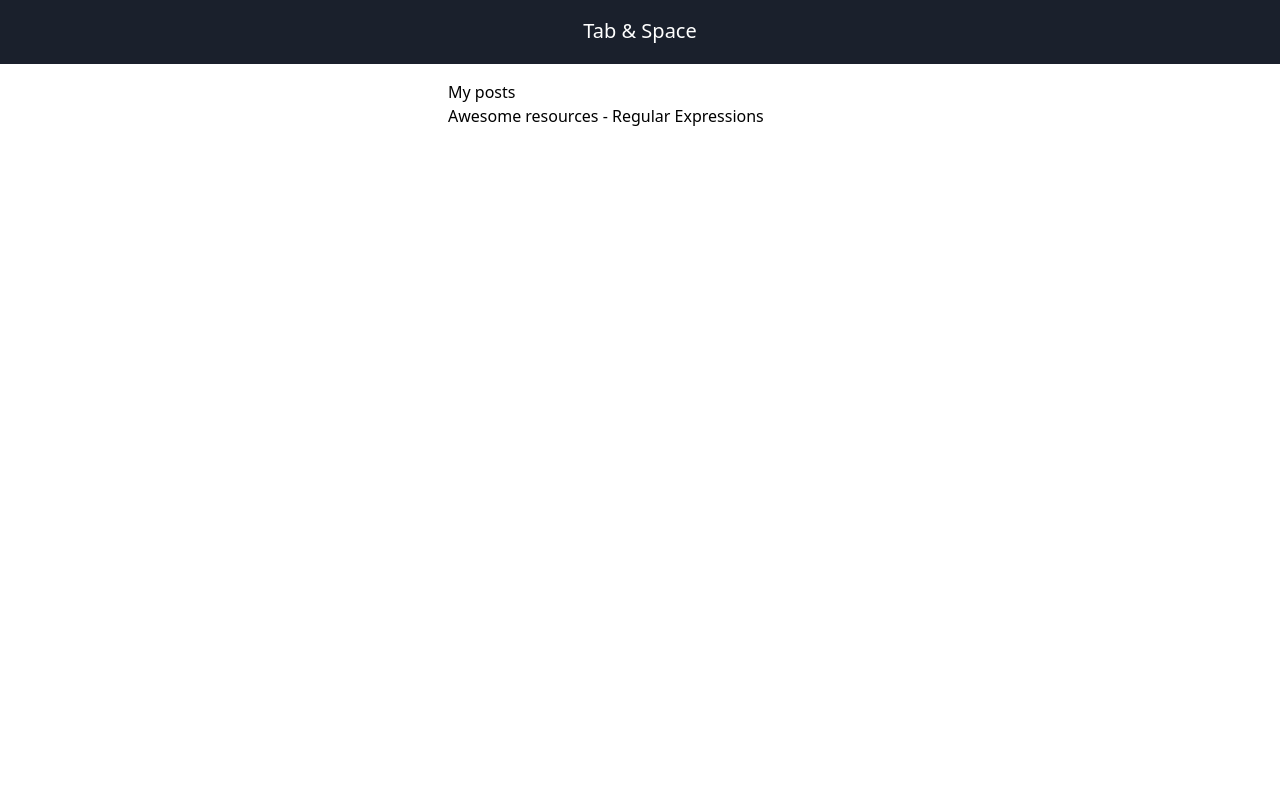
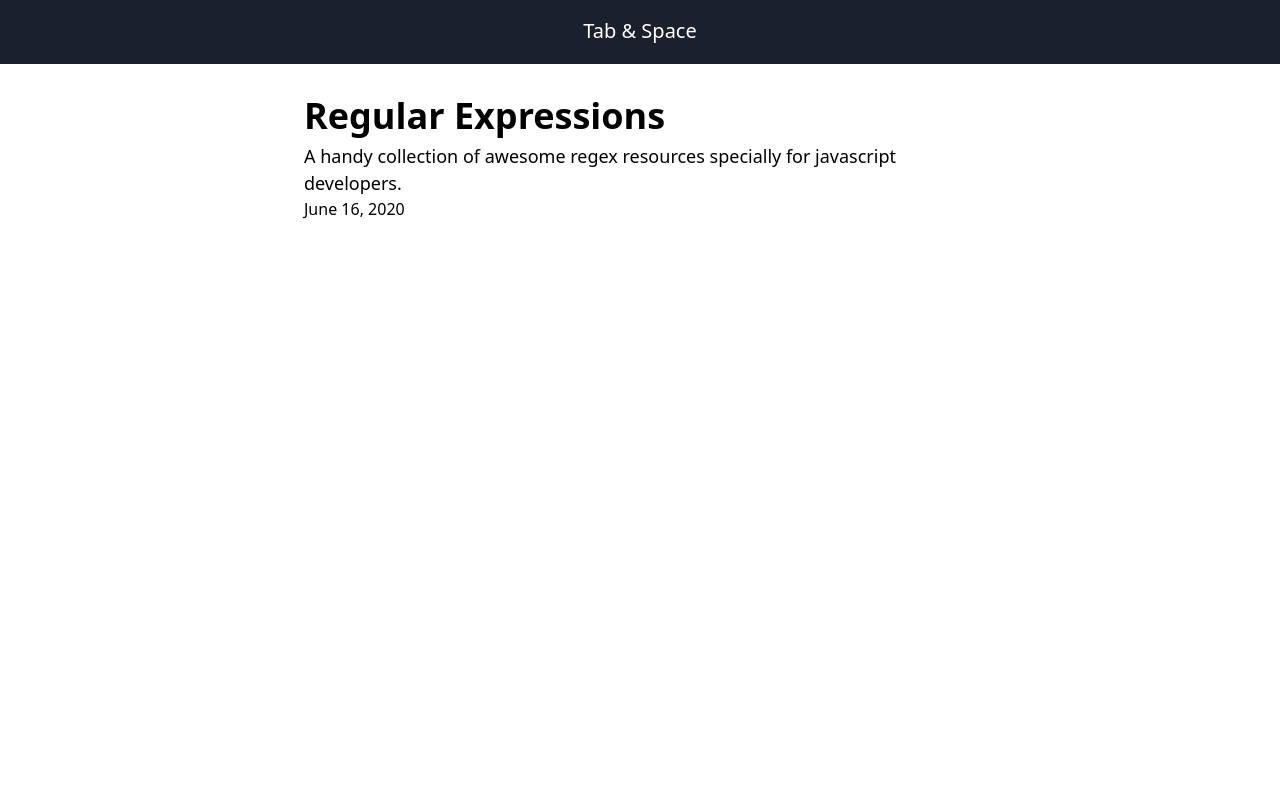
Before and after one commit to arindamdawn-zz/tab-and-space, a Next.js app: page / in a window 1280 px wide. Shown: the top 800 px of the page. Built offline with nearby package versions, Linux system fonts and the light colour scheme.

Commit message:
updated styles

```diff
--- a/components/layout.js
+++ b/components/layout.js
@@ -6,7 +6,7 @@ const Layout = ({ children }) => {
     <>
       <section className="layout">
         <Header />
-        <div className="content min-h-screen my-4 mx-4 max-w-xl mx-auto">{children}</div>
+        <div className="content min-h-screen my-4 max-w-2xl mx-auto">{children}</div>
       </section>
       <Footer>Built with love using next js</Footer>
     </>
--- a/pages/index.js
+++ b/pages/index.js
@@ -2,20 +2,20 @@ import Link from 'next/link';
 
 import Layout from '../components/layout';
 import { getSortedPostsData } from '../lib/posts';
+import Date from '../components/date';
 
-const Index = ({ title, description, posts }) => {
+const Index = ({ title, posts }) => {
   return (
     <Layout pageTitle={title}>
-      <main className="max-w-sm m-auto">
-        My posts
-        {posts.map(({ id, title, date, draft }) => {
+      <main className="mt-10">
+        {posts.map(({ id, title, date, description, draft }) => {
           return (
-            <div key={id}>
-              {!draft && (
-                <Link href="/posts/[id]" as={`/posts/${id}`}>
-                  <a>{title}</a>
-                </Link>
-              )}
+            <div key={id} className="mt-4">
+              <Link href="/posts/[id]" as={`/posts/${id}`}>
+                <a className="text-4xl font-bold leading-6">{title}</a>
+              </Link>
+              <p className="mt-2 text-lg">{description}</p>
+              <Date dateString={date} />
             </div>
           );
         })}
--- a/posts/regular-expressions.md
+++ b/posts/regular-expressions.md
@@ -1,6 +1,7 @@
 ---
-title: 'Awesome resources - Regular Expressions'
-date: '2020-06-15T14:17:13.150Z'
+title: 'Regular Expressions'
+description: 'A handy collection of awesome regex resources specially for javascript developers.'
+date: '2020-06-16T14:17:13.150Z'
 tags: ['javascript', 'general']
 draft: false
 ---
```
